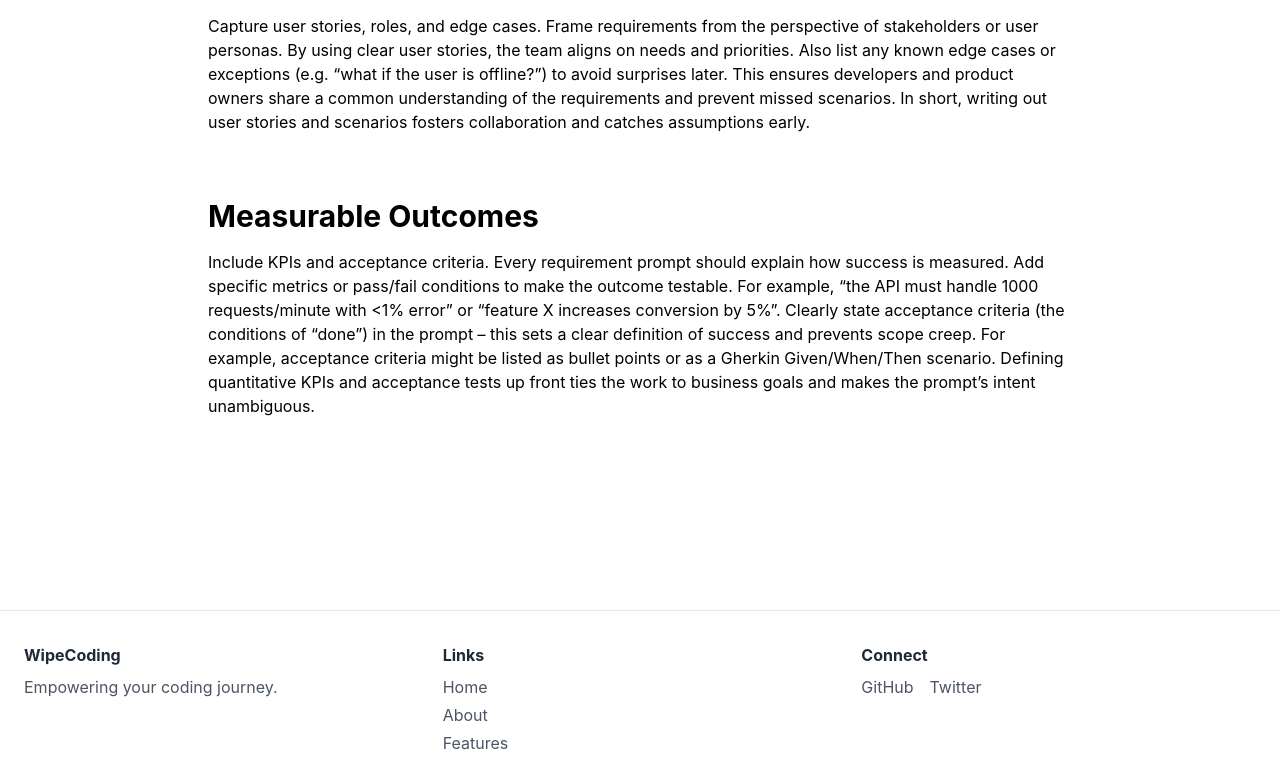
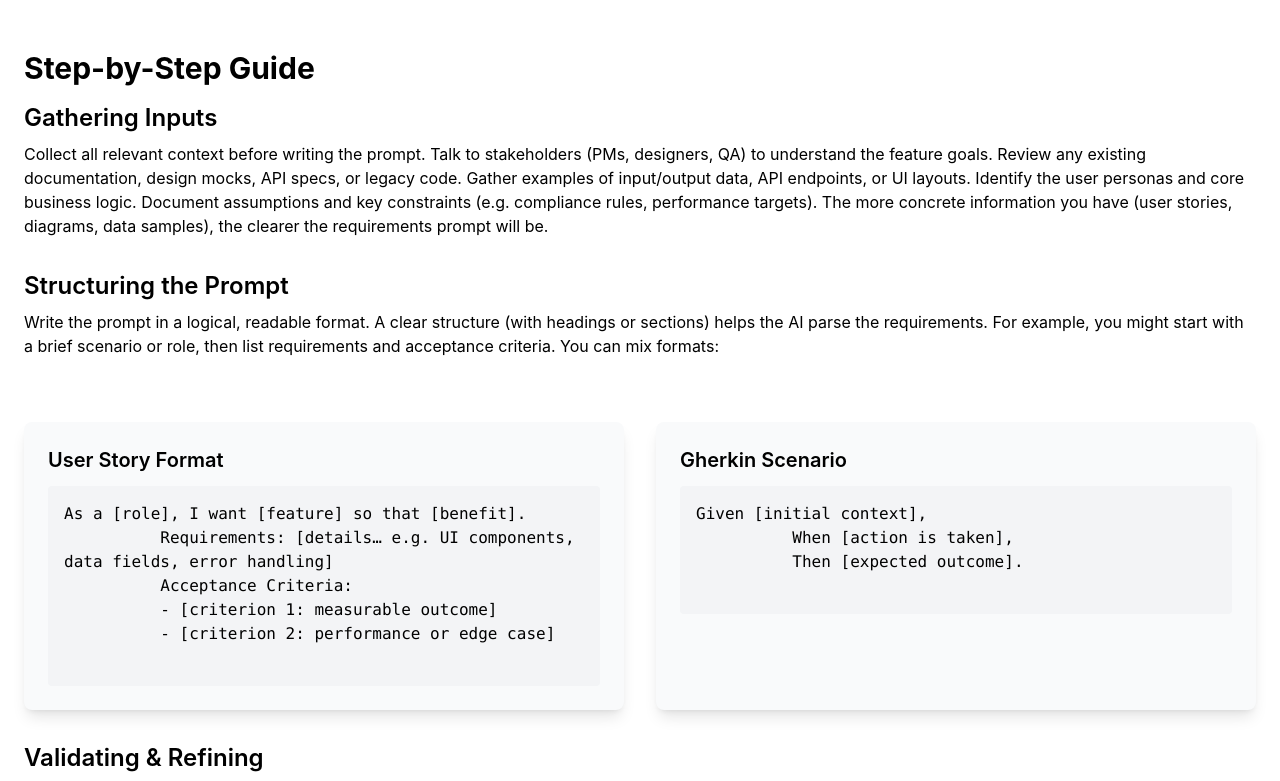
Before and after one commit to godomainz/wipe_coding_web_react, a React (Create React App) app: page /prompt in a window 1280 px wide. Shown: the part 798-1579 px from the top of the page. Built offline with nearby package versions, Linux system fonts and the light colour scheme.

Commit message:
added step-by-step guide

```diff
--- a/src/Pages/Prompt.tsx
+++ b/src/Pages/Prompt.tsx
@@ -3,6 +3,10 @@ import { Helmet } from 'react-helmet';
 import { motion } from 'framer-motion';
 import Navbar from '../components/Navbar';
 import Footer from '../components/Footer';
+
+// URL Slug: /wipe-coding-vibe-coding-describe-requirements
+// Title: Describe Requirements in Wipe & Vibe Coding
+// Meta: Write precise prompts in Wipe & Vibe Coding to speed delivery and reduce rework.
 
 const sectionVariant = {
   hidden: { opacity: 0, y: 20 },
@@ -12,10 +16,7 @@ const sectionVariant = {
 const containerVariants = {
   hidden: {},
   visible: {
-    transition: {
-      staggerChildren: 0.2,
-      when: 'beforeChildren'
-    }
+    transition: { staggerChildren: 0.2, when: 'beforeChildren' }
   }
 };
 
@@ -23,21 +24,63 @@ const itemVariants = {
   hidden: { opacity: 0, y: 20 },
   visible: { opacity: 1, y: 0, transition: { duration: 0.6, ease: 'easeOut' } }
 };
+
+// Core principles data
 const codePrinciples = [
   {
-        id: "clarity",
-        title: "Clarity & Scope",
-        content: `Define what and why. Use simple, user-focused language to describe the feature. For example, a user-story format – “As a [user], I want [action] so that [benefit]” – forces you to specify who needs what and why. Specify the feature scope explicitly (inputs, UI layout, data sources, constraints, etc.) so there’s no ambiguity. In prompt engineering, experts emphasize that AI output quality “depends heavily on how well you structure your prompt”. A vague prompt leads to generic code, while a detailed prompt yields precise results`
+    id: 'clarity',
+    title: 'Clarity & Scope',
+    content: `Define what and why. Use simple, user-focused language to describe the feature. For example, a user-story format – “As a [user], I want [action] so that [benefit]” – forces you to specify who needs what and why. Specify the feature scope explicitly (inputs, UI layout, data sources, constraints, etc.) so there’s no ambiguity. In prompt engineering, experts emphasize that AI output quality “depends heavily on how well you structure your prompt”. A vague prompt leads to generic code, while a detailed prompt yields precise results.`
   },
   {
-        id: "stakeholder",
-        title: "Stakeholder Alignment",
-        content: `Capture user stories, roles, and edge cases. Frame requirements from the perspective of stakeholders or user personas. By using clear user stories, the team aligns on needs and priorities. Also list any known edge cases or exceptions (e.g. “what if the user is offline?”) to avoid surprises later. This ensures developers and product owners share a common understanding of the requirements and prevent missed scenarios. In short, writing out user stories and scenarios fosters collaboration and catches assumptions early.`
+    id: 'stakeholder',
+    title: 'Stakeholder Alignment',
+    content: `Capture user stories, roles, and edge cases. Frame requirements from the perspective of stakeholders or user personas. By using clear user stories, the team aligns on needs and priorities. Also list any known edge cases or exceptions (e.g. “what if the user is offline?”) to avoid surprises later. This ensures developers and product owners share a common understanding of the requirements and prevent missed scenarios.`
   },
   {
-        id: "measurable",
-        title: "Measurable Outcomes",
-        content: `Include KPIs and acceptance criteria. Every requirement prompt should explain how success is measured. Add specific metrics or pass/fail conditions to make the outcome testable. For example, “the API must handle 1000 requests/minute with <1% error” or “feature X increases conversion by 5%”. Clearly state acceptance criteria (the conditions of “done”) in the prompt – this sets a clear definition of success and prevents scope creep. For example, acceptance criteria might be listed as bullet points or as a Gherkin Given/When/Then scenario. Defining quantitative KPIs and acceptance tests up front ties the work to business goals and makes the prompt’s intent unambiguous.`
+    id: 'measurable',
+    title: 'Measurable Outcomes',
+    content: `Include KPIs and acceptance criteria. Every requirement prompt should explain how success is measured. Add specific metrics or pass/fail conditions to make the outcome testable. For example, “the API must handle 1000 requests/minute with <1% error” or “feature X increases conversion by 5%”. Clearly state acceptance criteria to set a clear definition of success.`
+  }
+];
+
+// Step-by-Step Guide data
+const stepGuide = [
+  {
+    id: 'gathering-inputs',
+    title: 'Gathering Inputs',
+    content: `Collect all relevant context before writing the prompt. Talk to stakeholders (PMs, designers, QA) to understand the feature goals. Review any existing documentation, design mocks, API specs, or legacy code. Gather examples of input/output data, API endpoints, or UI layouts. Identify the user personas and core business logic. Document assumptions and key constraints (e.g. compliance rules, performance targets). The more concrete information you have (user stories, diagrams, data samples), the clearer the requirements prompt will be.`
+  },
+  {
+    id: 'structuring-prompt',
+    title: 'Structuring the Prompt',
+    content: `Write the prompt in a logical, readable format. A clear structure (with headings or sections) helps the AI parse the requirements. For example, you might start with a brief scenario or role, then list requirements and acceptance criteria. You can mix formats:`
+  },
+  {
+    id: 'validating-refining',
+    title: 'Validating & Refining',
+    content: `After generating an initial response from the AI, review it against the requirements. Check that each acceptance criterion is met and no edge cases were overlooked. Share the output with stakeholders for quick feedback. If something is missing or incorrect, refine the prompt: clarify ambiguous points, add missing details, or tighten constraints. You may need to iterate (add examples or reformulate questions) to guide the AI toward the desired solution. Continuously refining the prompt is part of Vibe Coding: you vibe with the AI by steering it. Keep notes on what worked or failed (e.g. in a prompt document or version history) so future prompts improve`
+  }
+];
+
+const promptFormats = [
+  {
+    id: 'user-story',
+    title: 'User Story Format',
+    code: `As a [role], I want [feature] so that [benefit].
+          Requirements: [details… e.g. UI components, data fields, error handling]
+          Acceptance Criteria:
+          - [criterion 1: measurable outcome]
+          - [criterion 2: performance or edge case]
+          `
+  },
+  {
+    id: 'gherkin',
+    title: 'Gherkin Scenario',
+    code: `Given [initial context],
+          When [action is taken],
+          Then [expected outcome].
+          `
   }
 ];
 
@@ -63,38 +106,55 @@ const Prompt: React.FC = () => (
         variants={sectionVariant}
         transition={{ duration: 0.6 }}
       >
-                <motion.div
-                    variants={itemVariants}
-                    className="max-w-4xl mx-auto px-4 py-12 prose lg:prose-xl"
-                    >
-                    <h2 id="diescribe-req" className="text-3xl font-bold mb-4">
-                        Describe Requirements in Wipe & Vibe Coding
-                    </h2>
+        <motion.div variants={itemVariants}>
+          <h2 className="text-3xl font-bold mb-4">Describe Requirements in Wipe & Vibe Coding</h2>
           <p>
-                        In Wipe Coding and Vibe Coding methodologies, writing precise prompts – the “describe requirements” step – is critical to align teams on the problem and avoid wasted effort. By clearly defining what needs to be built and why, teams reduce miscommunication and speed delivery. In practice, this means drafting a structured prompt (think user story or Gherkin scenario) before the AI generates code. Without proper instructions, AI models can produce off-target results, and studies show requirements errors cause 70–85% of development rework
-. A solid requirements prompt is like a modern PRD (Product Requirements Document): it serves as a blueprint for both humans and AI, driving stakeholder alignment and cutting rework
+            In <strong>Wipe Coding</strong> and <strong>Vibe Coding</strong> methodologies, writing precise prompts — the <em>“describe requirements”</em> step — is critical to align teams on the problem and avoid wasted effort. By clearly defining <strong>what</strong> needs to be built and <strong>why</strong>, teams reduce miscommunication and speed delivery.
           </p>
         </motion.div>
-                    <div className="max-w-4xl mx-auto px-4 py-12 prose lg:prose-xl">
-                        {codePrinciples.map((codePrinciple, id)=>(
-                            <motion.div
-                            key={codePrinciple.id}
-                            variants={itemVariants}
-                            className="mb-16">
-                                <h2 id={codePrinciple.id} className="text-3xl font-bold mb-4">
-                                    {codePrinciple.title}
-                                </h2>
-                                <p>
-                                    {codePrinciple.content}
-                                </p>
+
+        {/* Core Principles */}
+        {codePrinciples.map((p, idx) => (
+          <motion.div key={p.id} variants={itemVariants} className="mt-12">
+            <h2 id={p.id} className="text-3xl font-bold mb-4">{p.title}</h2>
+            <p>{p.content}</p>
           </motion.div>
         ))}
-                    </div>
 
+        {/* Step-by-Step Guide */}
+        <motion.div variants={itemVariants} className="mt-12">
+          <h2 className="text-3xl font-bold mb-4">Step-by-Step Guide</h2>
+        </motion.div>
+        {stepGuide.map((step, idx) => (
+          <motion.div key={step.id} variants={itemVariants} transition={{ delay: 0.2 * (idx + codePrinciples.length) }} className="mb-8">
+            <h3 id={step.id} className="text-2xl font-semibold mb-2">{step.title}</h3>
+            <p style={{ whiteSpace: 'pre-line' }}>{step.content}</p>
+            {step.id=="structuring-prompt"?<>
+                <motion.div
+                  className="mt-16 grid md:grid-cols-2 gap-8"
+                  variants={containerVariants}
+                >
+                      {promptFormats.map((fmt, i) => (
+                        <motion.div
+                          key={fmt.id}
+                          variants={itemVariants}
+                          transition={{ delay: 0.2 + (stepGuide.length + i) * 0.2 }}
+                          className="bg-gray-50 p-6 rounded-lg shadow-lg"
+                        >
+                          <h4 className="text-xl font-semibold mb-3">{fmt.title}</h4>
+                          <pre className="bg-gray-100 p-4 rounded overflow-auto whitespace-pre-wrap">
+                            <code>{fmt.code}</code>
+                          </pre>
+                        </motion.div>
+                      ))}
+                </motion.div>
+                </>:null
+              }
+          </motion.div>
+        ))}
       </motion.section>
     </motion.main>
     <Footer />
-
   </>
 );
 
```
Lines whose indentation alone changed are shown as unchanged.
